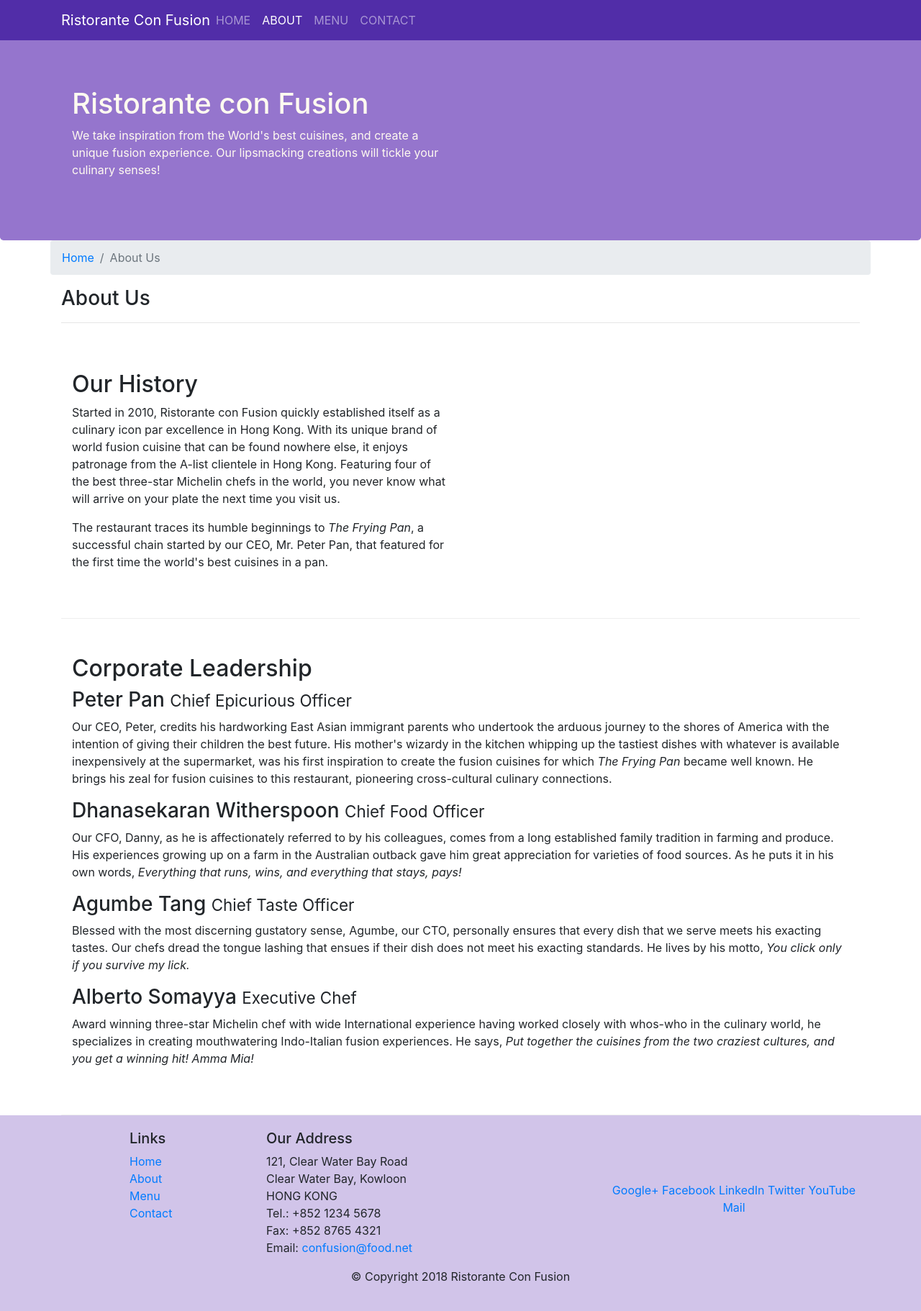
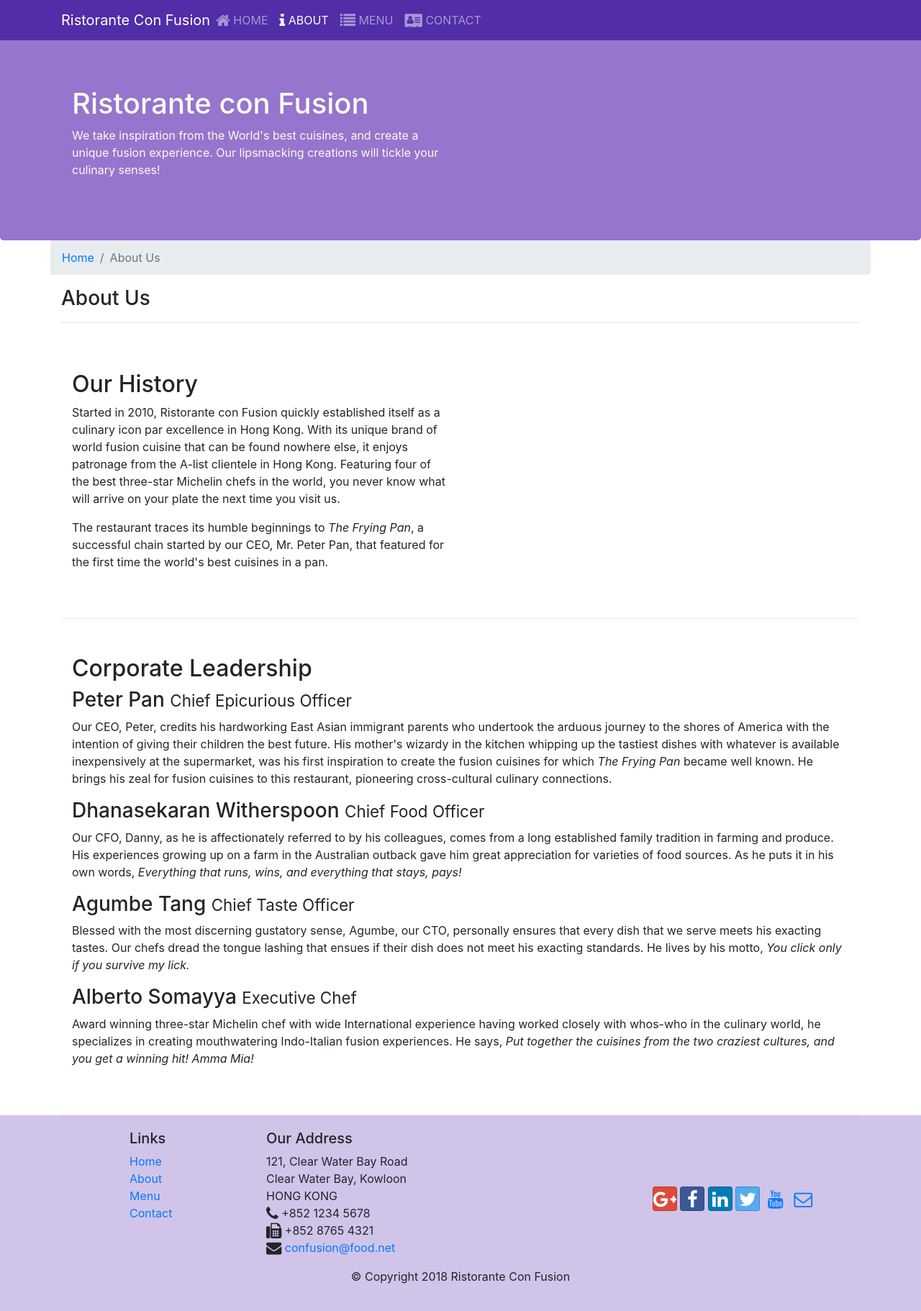
Before and after one commit to WhackyBoyg0d/Assignment1, a website: page aboutus.html in a window 1280 px wide. Shown: the whole page at 72% size. Drawn offline with nearby package versions, Linux system fonts and the light colour scheme.

Commit message:
Icon Fonts

```diff
--- a/aboutus.html
+++ b/aboutus.html
@@ -7,6 +7,8 @@
     <meta name="viewport" content="width=device-width, initial-scale=1.0, shrink-to-fit=no">
     <link rel="stylesheet" href="node_modules/bootstrap/dist/css/bootstrap.min.css">
     <link rel="stylesheet" href="node_modules/bootstrap/dist/css/bootstrap.min.js">
+    <link rel="stylesheet" href="node_modules/font-awesome/css/font-awesome.css">
+    <link rel="stylesheet" href="node_modules/bootstrap-social/bootstrap-social.css">
     <link rel="stylesheet" href="css/styles.css">
     <title>Ristorante Con Fusion: About Us</title>
 
@@ -21,10 +23,10 @@
             <a class="navbar-brand mr-auto" href="#">Ristorante Con Fusion</a>
             <div class="collapse navbar-collapse" id="navbar">
                 <ul class="navbar-nav mr-auto">
-                <li class="nav-item"><a class="nav-link" href="index.html">HOME</a></li>
-                <li class="nav-item active"><a class="nav-link" href="aboutus.html">ABOUT</a></li>
-                <li class="nav-item"><a class="nav-link" href="">MENU</a></li>
-                <li class="nav-item"><a class="nav-link" href="">CONTACT</a></li>
+                <li class="nav-item"><a class="nav-link" href="index.html"><span class="fa fa-home fa-lg"></span> HOME</a></li>
+                <li class="nav-item active"><a class="nav-link" href="aboutus.html"><span class="fa fa-info fa-lg"></span> ABOUT</a></li>
+                <li class="nav-item"><a class="nav-link" href=""><span class="fa fa-list fa-lg"></span> MENU</a></li>
+                <li class="nav-item"><a class="nav-link" href=""><span class="fa fa-address-card fa-lg"></span> CONTACT</a></li>
             </ul>
             </div>
 
@@ -88,9 +90,9 @@
                 <div class="col-4 offset-1 col-sm-2">
                     <h5>Links</h5>
                     <ul class="list-unstyled">
-                        <li><a href="index.html">Home</a></li>
-                        <li><a href="aboutus.html">About</a></li>
-                        <li><a href="#">Menu</a></li>
+                        <li><a href="index.html"></span>Home</a></li>
+                        <li><a href="aboutus.html"></span>About</a></li>
+                        <li><a href="#"></span>Menu</a></li>
                         <li><a href="#">Contact</a></li>
                     </ul>
                 </div>
@@ -100,19 +102,19 @@
 		              121, Clear Water Bay Road<br>
 		              Clear Water Bay, Kowloon<br>
 		              HONG KONG<br>
-		              Tel.: +852 1234 5678<br>
-		              Fax: +852 8765 4321<br>
-		              Email: <a href="mailto:confusion@food.net">confusion@food.net</a>
+		              <i class="fa fa-phone fa-lg"></i> +852 1234 5678<br>
+		              <i class="fa fa-fax fa-lg"></i> +852 8765 4321<br>
+		              <i class="fa fa-envelope fa-lg"></i> <a href="mailto:confusion@food.net">confusion@food.net</a>
 		           </address>
                 </div>
                 <div class="col-12 col-sm-4 align-self-center">
                     <div class="text-center">
-                        <a href="http://google.com/+">Google+</a>
-                        <a href="http://www.facebook.com/profile.php?id=">Facebook</a>
-                        <a href="http://www.linkedin.com/in/">LinkedIn</a>
-                        <a href="http://twitter.com/">Twitter</a>
-                        <a href="http://youtube.com/">YouTube</a>
-                        <a href="mailto:">Mail</a>
+                        <a class="btn btn-social-icon btn-google" href="http://google.com/+"><i class="fa fa-google-plus fa-lg"></i></a>
+                        <a class="btn btn-social-icon btn-facebook" href="http://www.facebook.com/profile.php?id="><i class="fa fa-facebook fa-lg"></i></a>
+                        <a class="btn btn-social-icon btn-linkedin" href="http://www.linkedin.com/in/"><i class="fa fa-linkedin fa-lg"></i></a>
+                        <a class="btn btn-social-icon btn-twitter" href="http://twitter.com/"><i class="fa fa-twitter fa-lg"></i></a>
+                        <a class="btn btn-social-icon btn-youtube" href="http://youtube.com/"><i class="fa fa-youtube fa-lg"></i></a>
+                        <a class="btn btn-social-icon" href="mailto:"><i class="fa fa-envelope-o fa-lg"></i></a>
                     </div>
                 </div>
            </div>
--- a/package.json
+++ b/package.json
@@ -15,6 +15,8 @@
   },
   "dependencies": {
     "bootstrap": "^4.0.0",
+    "bootstrap-social": "^5.1.1",
+    "font-awesome": "^4.7.0",
     "jquery": "^3.3.1",
     "popper.js": "^1.12.9"
   }
```
Also changed, not shown: index.html (+16 -14 lines), 1 other file.
